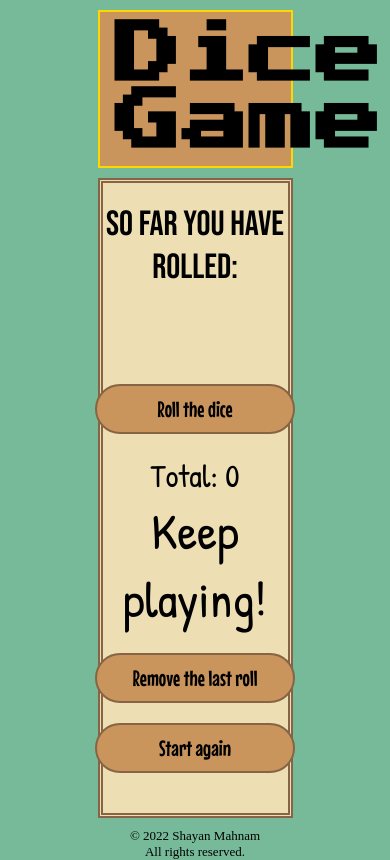
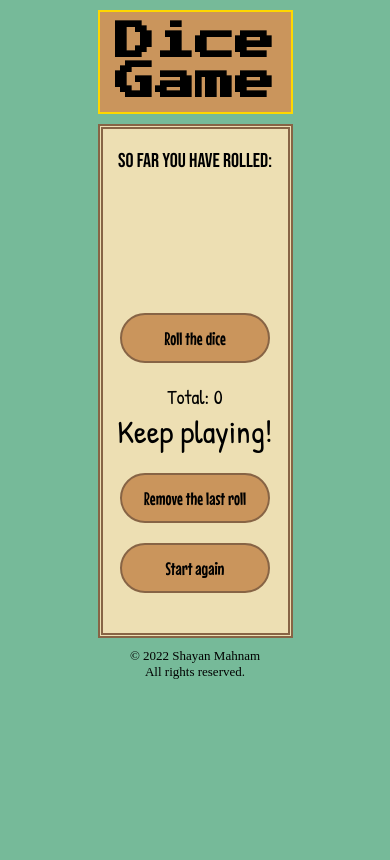
Before and after one commit to ShayanMahnam/CYF_Dont_go_higher_than_11, a plain HTML site: page index.html in a window 390 px wide. Drawn offline with Linux system fonts and the light colour scheme; a web font is replaced by a local one.

Commit message:
mobile version updated

```diff
--- a/style.css
+++ b/style.css
@@ -78,14 +78,7 @@ main{
 
     transition: all .5s ease-in-out;
 }
-.btn-roll:hover{
-    background-color: gold;
-    cursor: pointer;
-}
-.btn-roll[disabled]:hover {
-    background-color: #CA955C;
-    cursor: default;
-}
+
 
 .result{
     margin-top: 20px;
@@ -107,14 +100,7 @@ main{
 
     transition: all .5s ease-in-out;
 }
-.btn-rmv:hover{
-    background-color: #ff6666;
-    cursor: pointer;
-}
-.btn-rmv[disabled]:hover {
-    background-color: #CA955C;
-    cursor: default;
-}
+
 
 .btn-res{
     margin-top: 20px;
@@ -131,10 +117,6 @@ main{
     transition: all .5s ease-in-out;
 }
 
-.btn-res:hover{
-    background-color: #76BA99;
-}
-
 .result-text{
     font-size: 50px;
 }
@@ -147,3 +129,54 @@ footer{
     text-align: center;
     font-size: small;
 }
+
+@media (hover: hover) {
+    .btn-roll:hover{
+        background-color: gold;
+        cursor: pointer;
+    }
+    .btn-roll[disabled]:hover {
+        background-color: #CA955C;
+        cursor: default;
+    }
+    .btn-rmv:hover{
+        background-color: #ff6666;
+        cursor: pointer;
+    }
+    .btn-rmv[disabled]:hover {
+        background-color: #CA955C;
+        cursor: default;
+    }
+    .btn-res:hover{
+        background-color: #76BA99;
+    }
+  }
+
+  @media screen and (max-width: 740px){
+    header h1{
+        font-size: 40px;
+    }
+    .ttl{
+        font-size: 20px;
+
+   }
+    .btn-roll{
+        margin-top: 120px;
+        width: 150px;
+        font-size: 18px;
+    }
+    .btn-rmv{
+        width: 150px;
+        font-size: 18px;
+    }
+    .btn-res{
+        width: 150px;
+        font-size: 18px;
+    }
+    .result{
+        font-size: 20px;
+    }
+    .result-text{
+        font-size: 32px;
+    }
+  }
```
